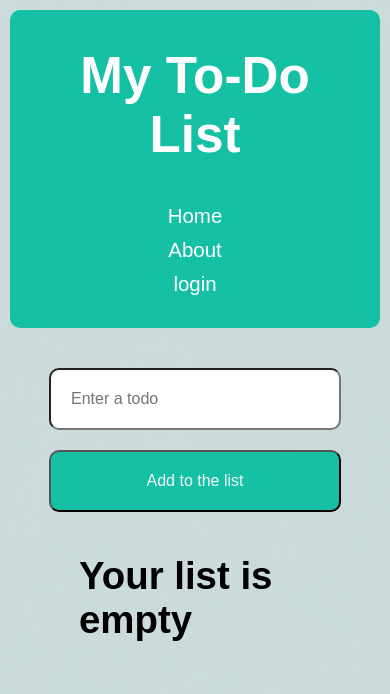
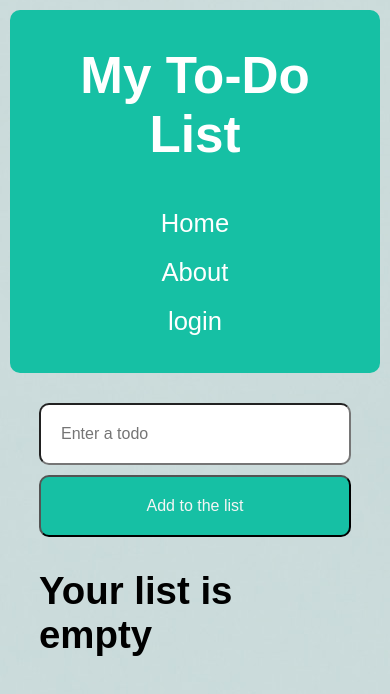
Before and after one commit to heyitsvenu/toDoList, a plain HTML site: page index.html in a window 390 px wide. Drawn offline with Linux system fonts and the light colour scheme.

Commit message:
made minor css changes

```diff
--- a/css/style.css
+++ b/css/style.css
@@ -57,7 +57,6 @@ li a:hover{
 
 .my-form{
   margin: 20px 0 0 0;
-  padding: 10px;
 }
 
 input{
@@ -69,20 +68,25 @@ input{
 input[type="submit"]{
   background: #16c0a4;
   color: whitesmoke;
-  margin-left: 20px;
+  margin-left: 5px;
 }
 
-ul{
+section ul{
   list-style-type: upper-roman;
 }
 
-li{
+section ul li{
   padding: 5px;
   font-size: .8em;
 }
 
+section ul li:hover{
+  font-weight: bold;
+}
+
 .done{
   text-decoration: line-through;
+  color: green;
 }
 
 #notice{
@@ -105,6 +109,7 @@ li{
 
   header nav ul li{
     text-align: center;
+    padding: 10px;
   }
 
   input{
@@ -119,7 +124,7 @@ li{
 
   .my-form #submit{
     margin-left: 0px;
-    margin-top: 20px;
+    margin-top: 10px;
   }
 
   #notice{
--- a/index.html
+++ b/index.html
@@ -28,9 +28,8 @@
                 <input id="input" type="text" placeholder="Enter a todo" required>
                 <input id="submit" type="submit" value="Add to the list">
             </form>
-            <ul class="my-list">
-                <h2> Your list is empty</h2>
-            </ul>
+            <h2> Your list is empty</h2>
+            <ul class="my-list"></ul>
         </div>
     </section>
     <script src="js/script.js"></script>
```
